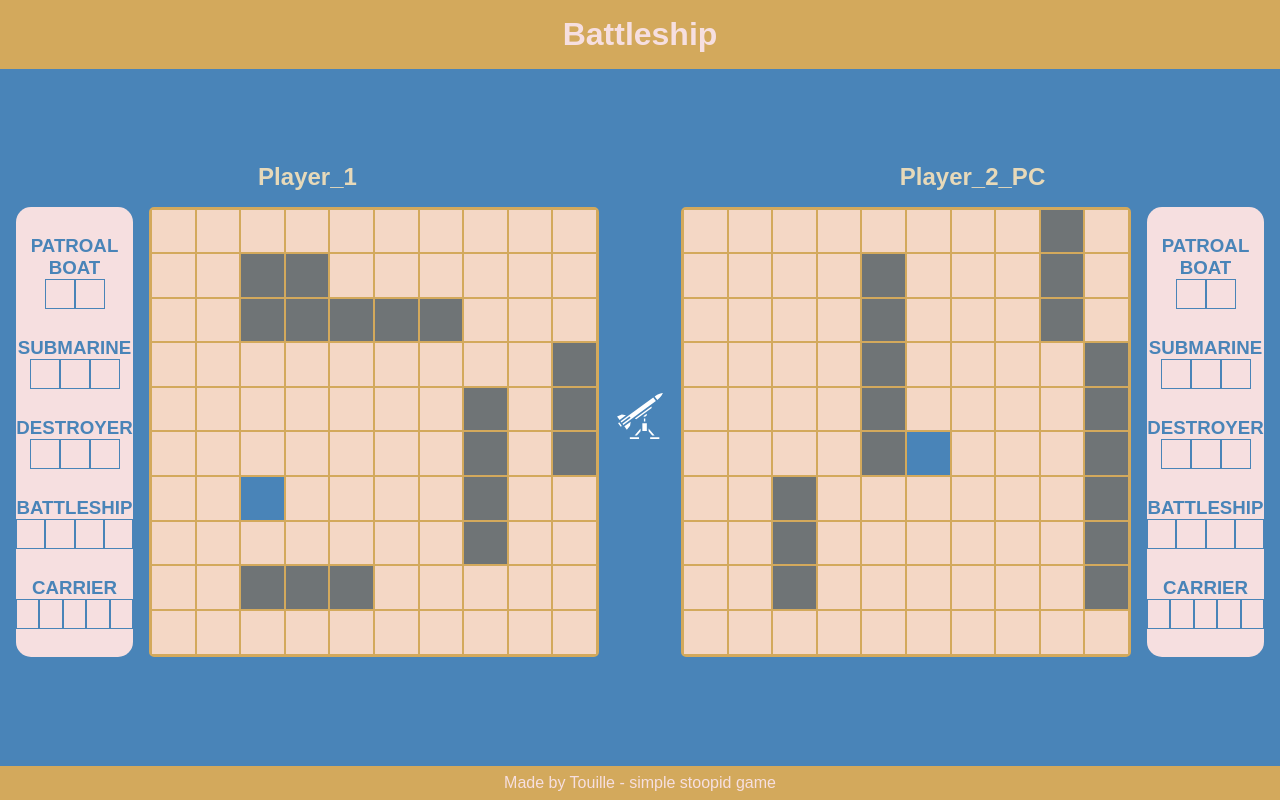
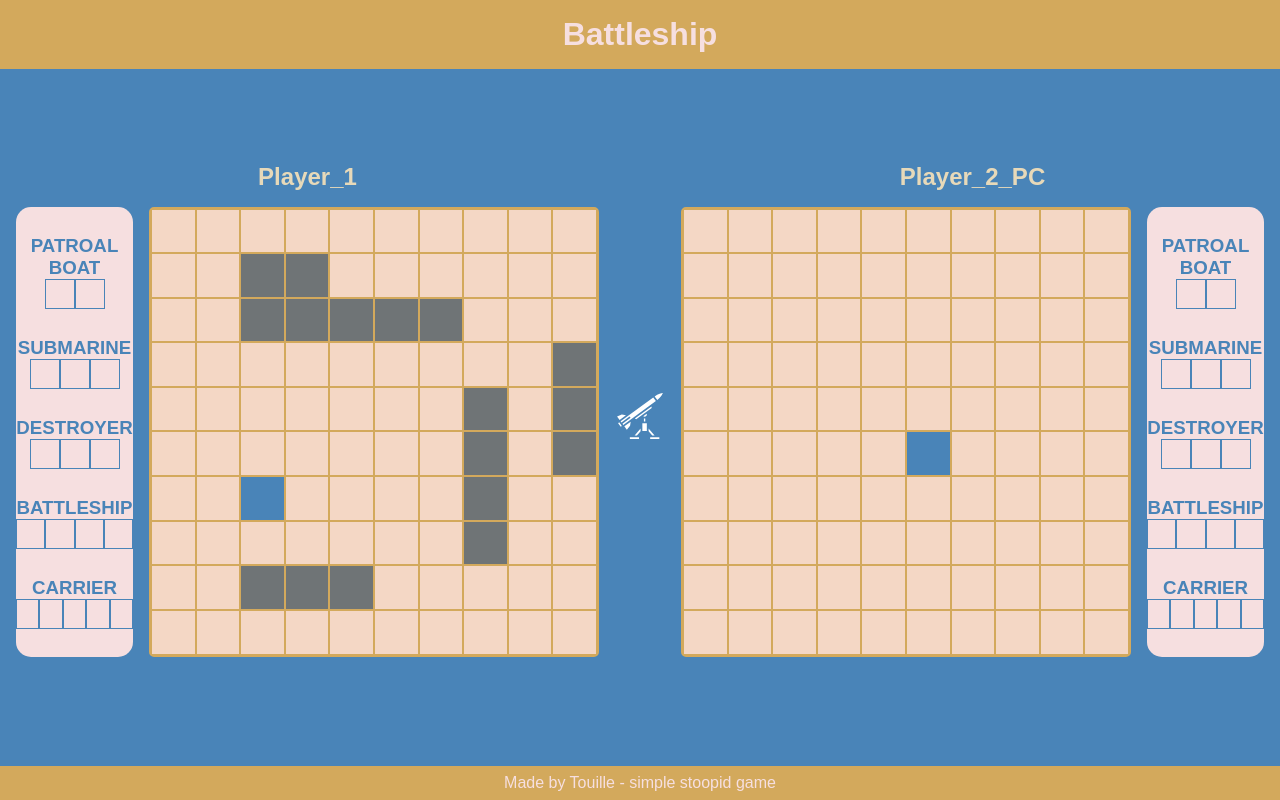
Before and after one commit to Tou1lle/battleship-top, a website built with webpack: page src/template.html in a window 1280 px wide. Both pictures are taken after a click on the element 906 px from the left and 431 px from the top of the page. Built offline with nearby package versions, Linux system fonts and the light colour scheme.

Commit message:
Hide computer players's board

```diff
--- a/src/modules/gameflow.js
+++ b/src/modules/gameflow.js
@@ -24,7 +24,11 @@ function Gameflow() {
     for (let i = 0; i < 2; i++) {
       clearBoard(playerGameboardsUI[i]);
       clearShips(playerShipsUI[i]);
-      render.renderBoardShown(players[i], playerGameboardsUI[i]);
+      if (players[i].type === "real") {
+        render.renderBoardShown(players[i], playerGameboardsUI[i]);
+      } else {
+        render.renderBoardHidden(players[i], playerGameboardsUI[i]);
+      }
       render.renderShips(players[i], playerShipsUI[i]);
     }
     render.renderNames(players, playerNamesUI);
--- a/src/modules/renderHelper.js
+++ b/src/modules/renderHelper.js
@@ -24,6 +24,27 @@ const renderHelper = () => {
         div.classList.add(occupant);
         div.classList.add("cell");
         div.classList.add("show");
+        div.dataset.y = indexY;
+        div.dataset.x = indexX;
+        if (hitShip) div.classList.add("hit");
+        if (div.classList.contains("hit") || div.classList.contains("missed-shot")) {
+          div.classList.add("attack-invalid");
+        }
+        boardUI.appendChild(div);
+      })
+    });
+  }
+
+  const renderBoardHidden = (player, boardUI) => {
+    player.gameboard.board.forEach((row, indexY) => {
+      row.forEach((collumn, indexX) => {
+        const div = document.createElement("div");
+        const occupant = !collumn ? "empty" : collumn === "x" ? "missed-shot" : "ship";
+        const hitShip = player.gameboard.attackedCoordinates.some((
+          xy => xy.join("") === `${indexY}${indexX}` && occupant === "ship"
+        )) ? true : false;
+        div.classList.add(occupant);
+        div.classList.add("cell");
         div.dataset.y = indexY;
         div.dataset.x = indexX;
         if (hitShip) div.classList.add("hit");
@@ -68,6 +89,7 @@ const renderHelper = () => {
   return {
     renderNames,
     renderBoardShown,
+    renderBoardHidden,
     renderShips
   }
 }
--- a/src/styles/gameboard-styles.css
+++ b/src/styles/gameboard-styles.css
@@ -24,11 +24,11 @@
   background-color: var(--battleship-gray);
 }
 
-.cell.show.missed-shot {
+.cell.missed-shot {
   background-color: var(--light-blue);
 }
 
-.cell.ship.show.hit {
+.cell.ship.hit {
   background-color: darkred;
 }
 
```
